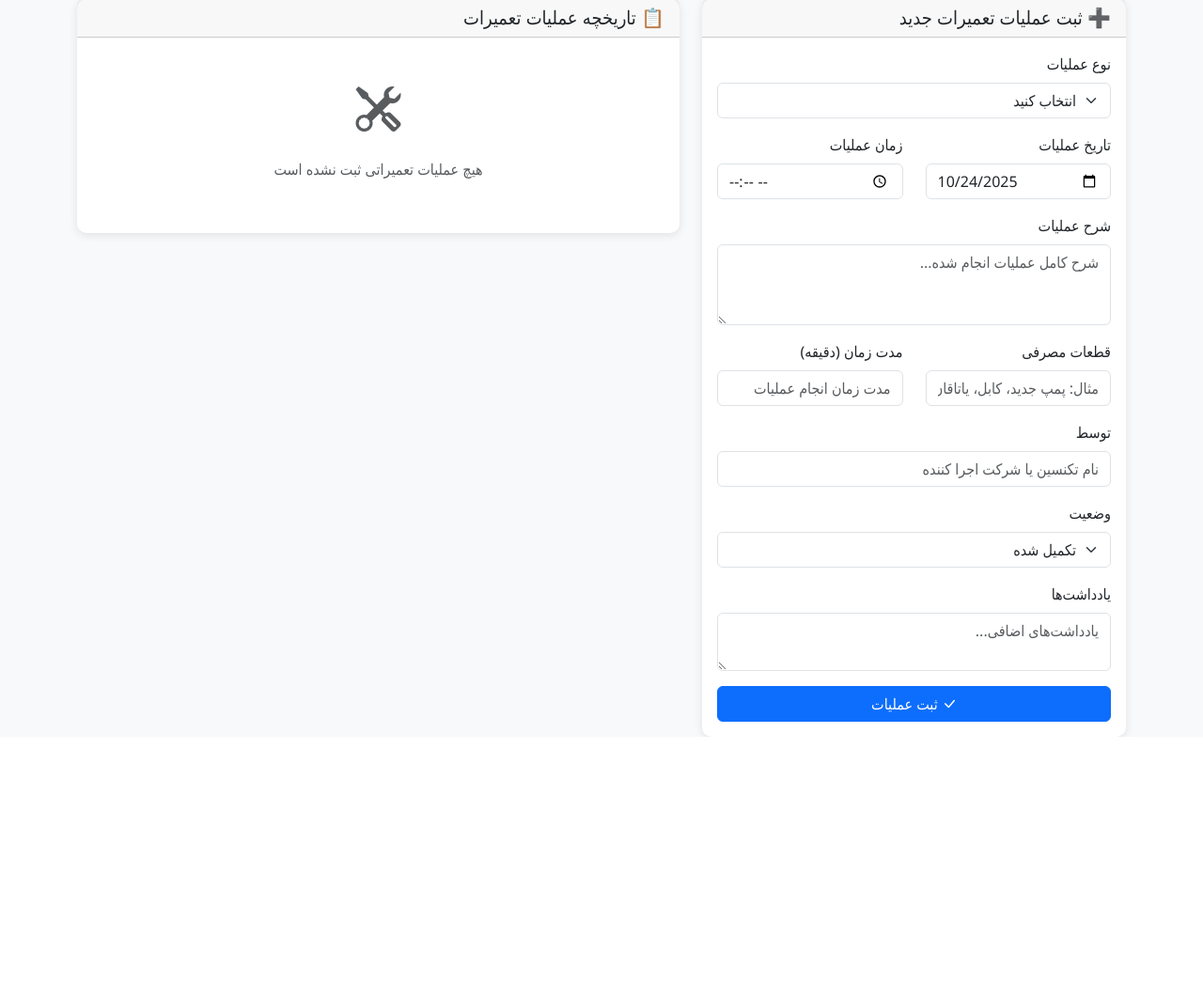
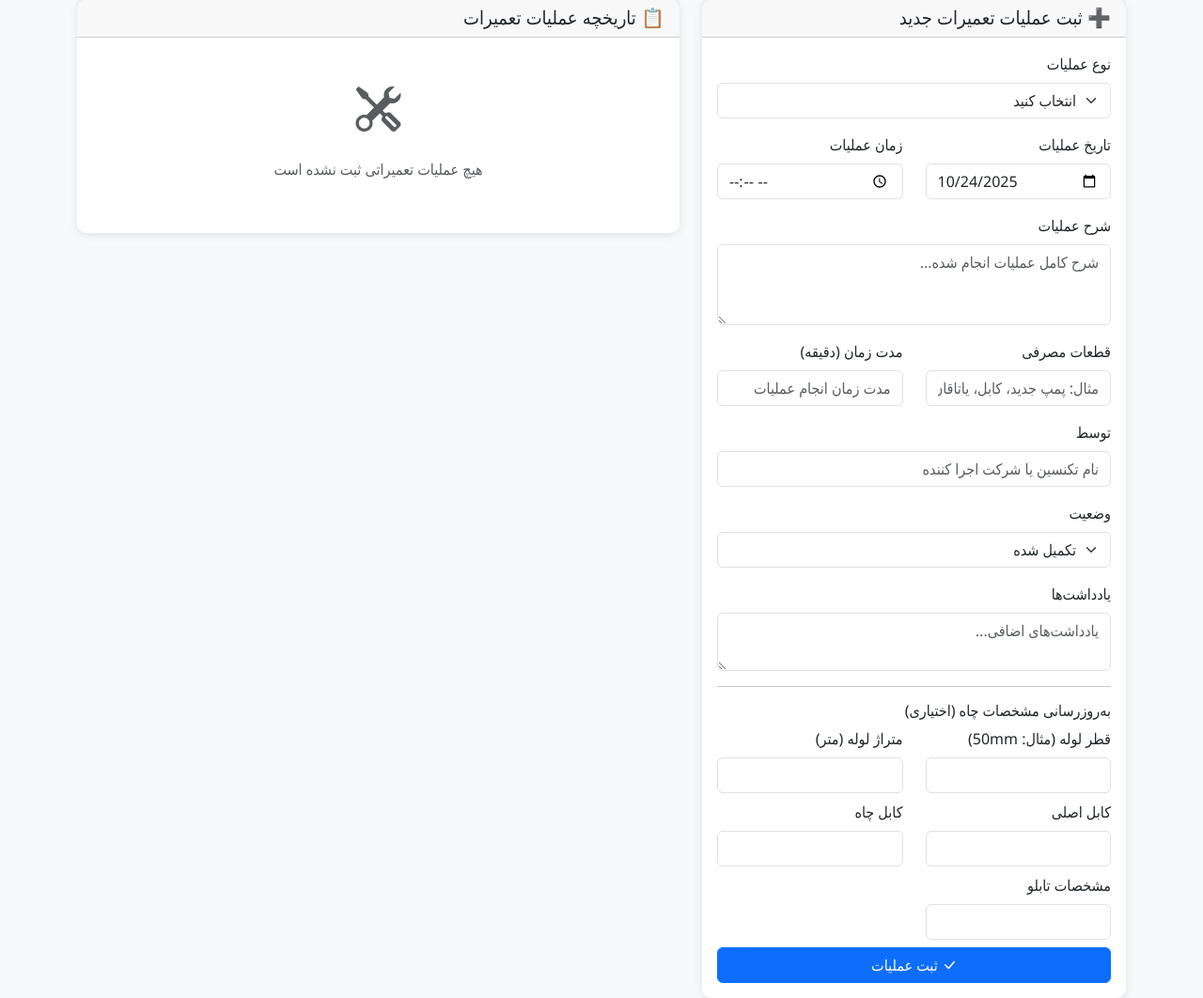
Before and after one commit to Reza010101/pump-managment, a Flask app: template templates/well_maintenance.html in a window 1280 px wide. Shown: the part 153-1215 px from the top of the page at 94% size. Before the commit the page ends 937 px from the top, so only its background shows below. Run offline with Flask 3, Linux system fonts and the light colour scheme; the template is opened without the code that fills it, so the values that code supplies are empty; some libraries are stand-ins or nearby versions.

Commit message:
feat(ui): add well-spec fields to edit and maintenance forms

```diff
--- a/templates/well_maintenance.html
+++ b/templates/well_maintenance.html
@@ -98,6 +98,32 @@
                                 <label class="form-label">یادداشت‌ها</label>
                                 <textarea class="form-control" name="notes" rows="2"
                                           placeholder="یادداشت‌های اضافی..."></textarea>
+                            </div>
+
+                            <!-- optional well updates -->
+                            <hr>
+                            <h6>به‌روزرسانی مشخصات چاه (اختیاری)</h6>
+                            <div class="row">
+                                <div class="col-md-6 mb-2">
+                                    <label class="form-label">قطر لوله (مثال: 50mm)</label>
+                                    <input type="text" class="form-control" name="current_pipe_diameter" value="{{ well.current_pipe_diameter or '' }}">
+                                </div>
+                                <div class="col-md-6 mb-2">
+                                    <label class="form-label">متراژ لوله (متر)</label>
+                                    <input type="number" step="0.01" class="form-control" name="current_pipe_length_m" value="{{ well.current_pipe_length_m or '' }}">
+                                </div>
+                                <div class="col-md-6 mb-2">
+                                    <label class="form-label">کابل اصلی</label>
+                                    <input type="text" class="form-control" name="main_cable_specs" value="{{ well.main_cable_specs or '' }}">
+                                </div>
+                                <div class="col-md-6 mb-2">
+                                    <label class="form-label">کابل چاه</label>
+                                    <input type="text" class="form-control" name="well_cable_specs" value="{{ well.well_cable_specs or '' }}">
+                                </div>
+                                <div class="col-md-6 mb-2">
+                                    <label class="form-label">مشخصات تابلو</label>
+                                    <input type="text" class="form-control" name="current_panel_specs" value="{{ well.current_panel_specs or '' }}">
+                                </div>
                             </div>
 
                             <button type="submit" class="btn btn-primary w-100">
```
Also changed, not shown: templates/edit_well.html (+20 -0 lines).
